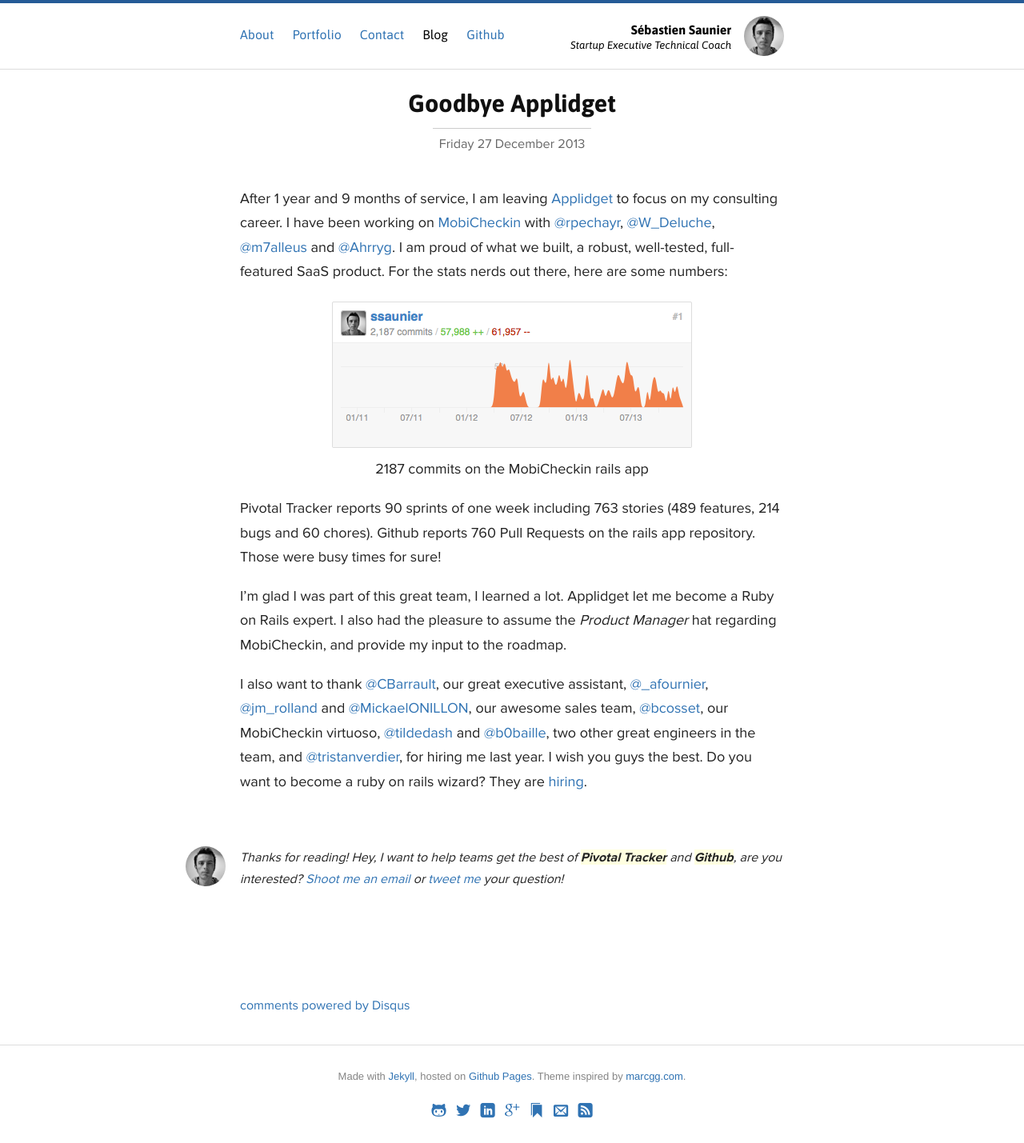
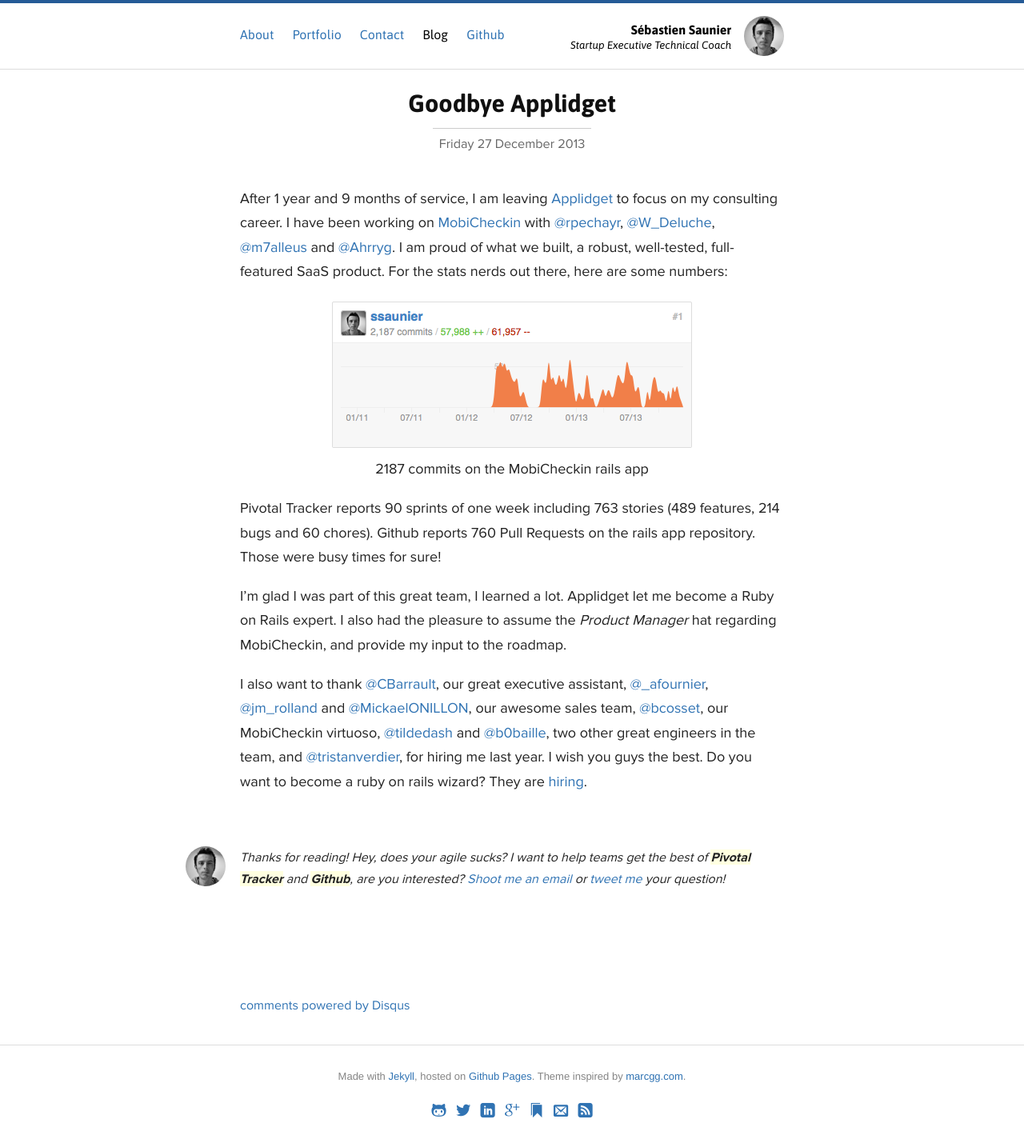
Before and after one commit to ssaunier/ssaunier.github.io, a Jekyll site: the page built from _posts/2013-12-27-goodbye-applidget.markdown, in a window 1280 px wide. Shown: the whole page at 80% size. Built offline with Jekyll 4.4.1, drawn with Linux system fonts in a browser that asks for light colours; Markdown is read by kramdown in place of the engine named in the settings; comment, search, counter and statistics services are not loaded.

Commit message:
Agile sucks

```diff
--- a/_layouts/post.html
+++ b/_layouts/post.html
@@ -27,7 +27,7 @@
     <img class="avatar" src="/images/sebastien_saunier.jpg" />
   </a>
   <p>
-    Thanks for reading! Hey, I want to help
+    Thanks for reading! Hey, does your agile sucks? I want to help
     teams get the best of <strong>Pivotal Tracker</strong> and <strong>Github</strong>, are you interested?
     <a href="mailto:seb@saunier.me?subject=Here%20is%20what%20I%20always%20wanted%20to%20know%20about%20Pivotal%20Tracker%20and%20Github">Shoot me an email</a> or <a href="https://twitter.com/intent/follow?screen_name=ssaunier">tweet me</a> your question!
   </p>
```
